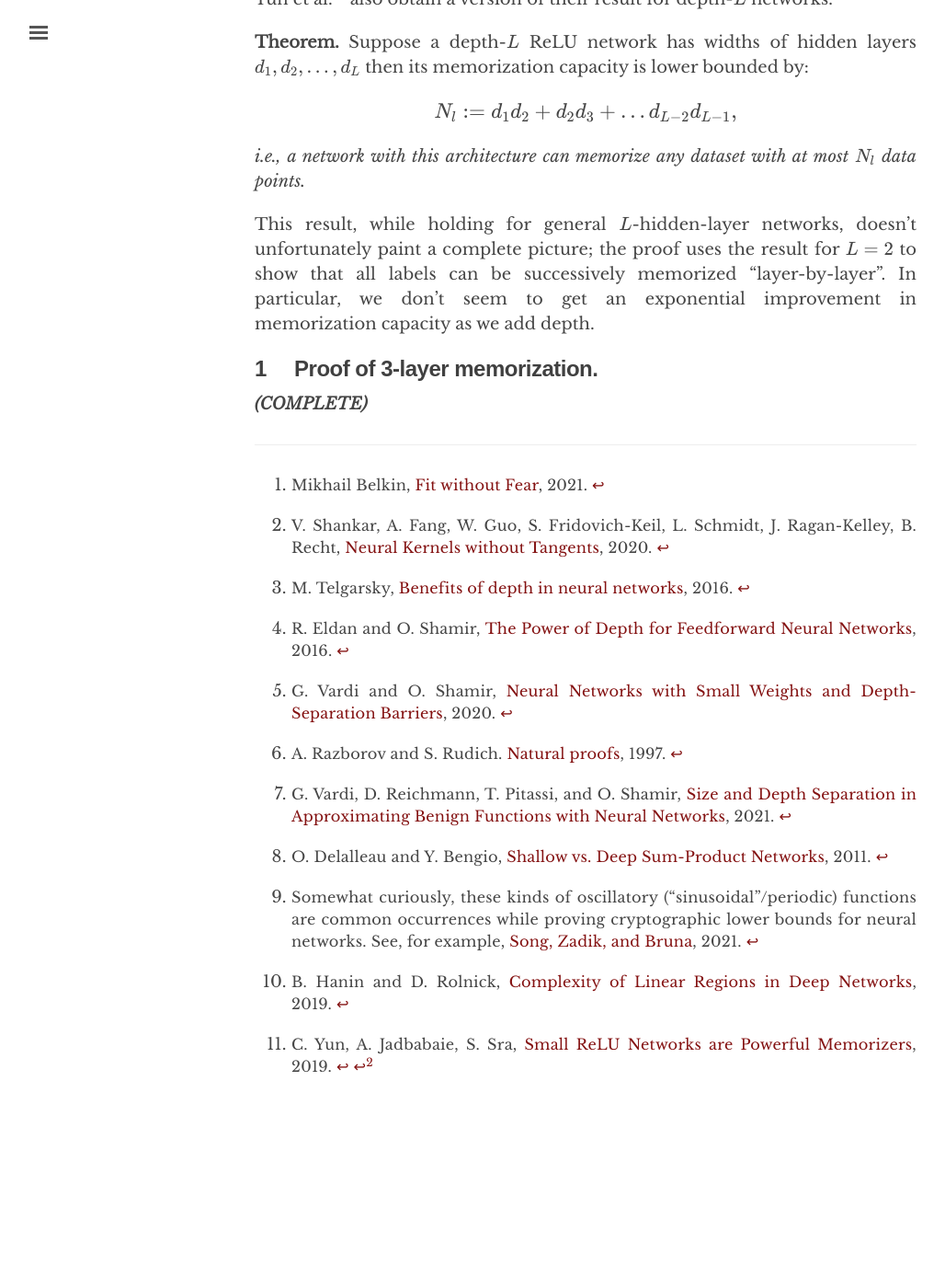
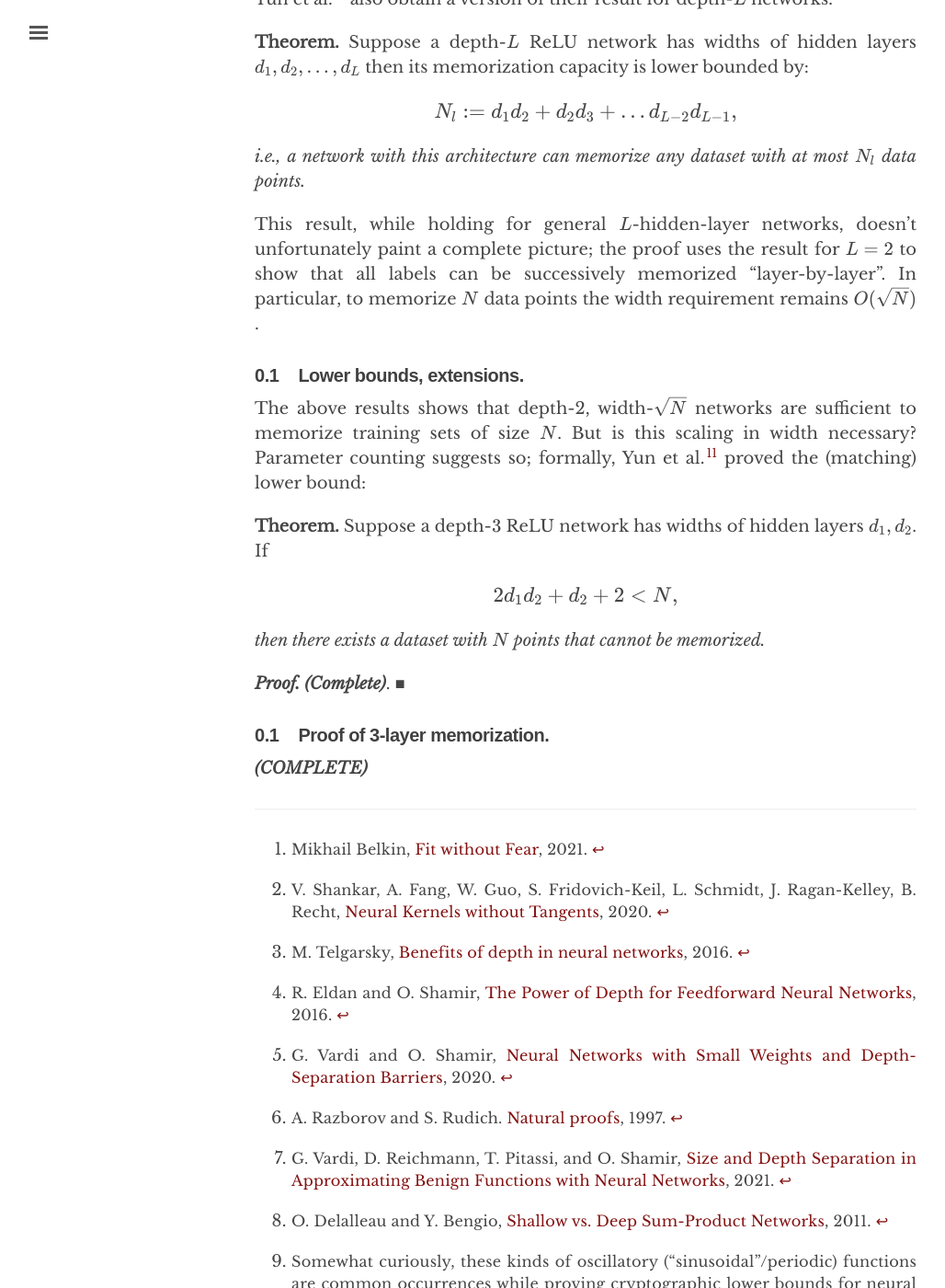
Before and after one commit to chinmayhegde/fodl, a Jekyll site: the page built from _posts/2022-01-16-representation03.md, in a window 1280 px wide and 1400 px high, scrolled down 8492 px. Shown: the whole window at 92% size, without its empty margins (3-1031 px from the left). Built offline with Jekyll 4.4.1, drawn with Linux system fonts in a browser that asks for light colours; nearby versions of some CDN libraries; before the commit the page ends 9743 px from its top, so only the background shows below that.

Commit message:
Update 2022-01-16-representation03.md

```diff
--- a/_posts/2022-01-16-representation03.md
+++ b/_posts/2022-01-16-representation03.md
@@ -225,10 +225,28 @@ Yun et al.[^yun] also obtain a version of their result for depth-$L$ networks:
   i.e., a network with this architecture can memorize any dataset with at most $N_l$ data points.
 {:.theorem}
 
-This result, while holding for general $L$-hidden-layer networks, doesn't unfortunately paint a complete picture; the proof uses the result for $L = 2$ to show that all labels can be successively memorized "layer-by-layer". In particular, we don't seem to get an exponential improvement in memorization capacity as we add depth.
+This result, while holding for general $L$-hidden-layer networks, doesn't unfortunately paint a complete picture; the proof uses the result for $L = 2$ to show that all labels can be successively memorized "layer-by-layer". In particular, to memorize $N$ data points the width requirement remains $O(\sqrt{N})$.
 
+### Lower bounds, extensions
+{:.label}
 
-## Proof of 3-layer memorization
+The above results shows that depth-2, width-$\sqrt{N}$ networks are sufficient to memorize training sets of size $N$. But is this scaling in width necessary? Parameter counting suggests so; formally, Yun et al.[^yun] proved the (matching) lower bound:
+
+**Theorem**{:.label #ThreeLayerLB}
+  Suppose a depth-$3$ ReLU network has widths of hidden layers $d_1, d_2$. If
+
+  $$
+  2 d_1 d_2 + d_2 + 2 < N,
+  $$
+
+  then there exists a dataset with $N$ points that cannot be memorized.
+{:.theorem}
+
+**Proof**{:.label #ThreeLayerLBProof}
+  **_(Complete)_**.
+{:.proof}
+
+### Proof of 3-layer memorization
 {:.label}
 
 **_(COMPLETE)_**
```
